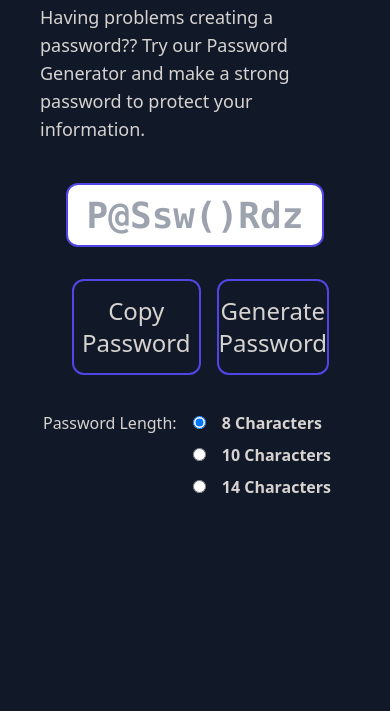
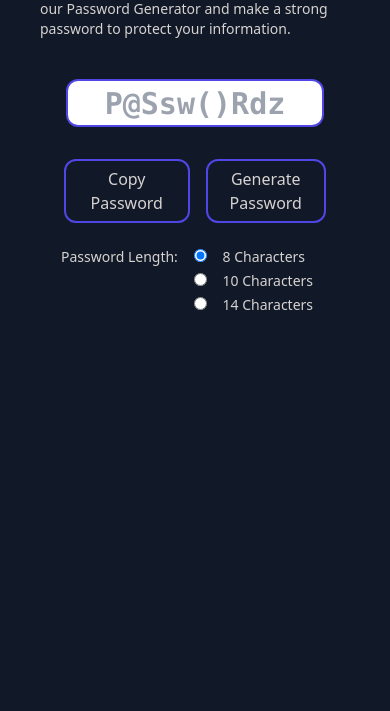
Before and after one commit to joshilagan/Password-Generator, a plain HTML site: page index.html in a window 390 px wide. Shown: the part 133-844 px from the top of the page. Drawn offline with nearby package versions, Linux system fonts and the light colour scheme.

Commit message:
edit styling for small screen

```diff
--- a/index.html
+++ b/index.html
@@ -6,30 +6,30 @@
     <title>Password Generator</title>
     <script src="https://cdn.tailwindcss.com"></script>
 </head>
-<body class="mx-10 xl:mx-36 lg:mx-36 md:mx-32 sm:mx-24 bg-gray-900 text-stone-300">
+<body class="mx-10 2xl:mx-64 xl:mx-36 lg:mx-36 md:mx-32 sm:mx-24 bg-gray-900 text-stone-300">
     <div class="hero font-sans my-8 xl:my-20 md:my-20 sm:my-16">
-        <p class="text-4xl xl:text-6xl lg:text-5xl sm:text-5xl font-bold"> Free Password Generator</p>
-        <p class="my-6 text-lg xl:text-2xl lg:text-2xl xl:mt-12 lg:mt-10 sm:mt-10">Having problems creating a password?? Try our Password Generator and make a strong password to protect your information.</p>
+        <p class="text-3xl xl:text-6xl lg:text-5xl sm:text-5xl font-bold"> Free Password Generator</p>
+        <p class="my-6 text-sm xl:text-2xl lg:text-2xl md:text-xl mt-2 xl:mt-12 lg:mt-10 sm:mt-10">Having problems creating a password?? Try our Password Generator and make a strong password to protect your information.</p>
         <div class="password-container flex justify-center mt-6 lg:mt-28 xl:mt-32 md:mt-20 sm:mt-16">
-            <input type="text" class="password font-mono my-4 border-2 border-indigo-600 rounded-xl h-16 xl:h-24 lg:h-24 w-5/6 text-center text-4xl xl:text-6xl lg:text-5xl font-bold text-sky-700" placeholder="P@Ssw()Rdz">
+            <input type="text" class="password font-mono my-4 border-2 border-indigo-600 rounded-xl xl:mx-16 h-12 xl:h-32 lg:h-24 md:h-20 xl:w-full w-5/6 text-center text-3xl xl:text-7xl lg:text-6xl md:text-5xl font-bold text-sky-700" placeholder="P@Ssw()Rdz">
         </div>
-        <div class="button-div flex px-7 mx-1 2xl:mx-16 xl:px-9 lg:mx-12 md:px-9 sm:mx-5">
-            <div class="copy-pass my-4 px-2 2xl:ml-1 border-2 border-indigo-600 rounded-xl h-24 md:h-20 w-2/3 xl:w-3/5 mr-2 sm:mr-2 flex justify-center items-center xl:text-3xl lg:text-3xl sm:text-2xl text-center text-2xl cursor-pointer">Copy Password</div>
-            <div class="gen-pass my-4 2xl:mr-1 border-2 border-indigo-600 rounded-xl h-24 md:h-20 w-2/3 xl:w-3/5 ml-2 sm:ml-2 flex justify-center items-center xl:text-3xl lg:text-3xl sm:text-2xl text-2xl text-center cursor-pointer">Generate Password</div>
+        <div class="button-div flex px-6 2xl:mx-7 xl:px-9 lg:mx-7 md:px-9 sm:mx-5">
+            <div class="copy-pass my-4 px-2 2xl:ml-1 border-2 border-indigo-600 rounded-xl h-16 xl:h-24 md:h-20 w-2/3 xl:w-3/5 mr-2 sm:mr-2 flex justify-center items-center xl:text-4xl lg:text-3xl sm:text-2xl text-center text-md cursor-pointer">Copy Password</div>
+            <div class="gen-pass my-4 2xl:mr-1 border-2 border-indigo-600 rounded-xl h-16 xl:h-24 md:h-20 w-2/3 xl:w-3/5 ml-2 sm:ml-2 flex justify-center items-center xl:text-4xl lg:text-3xl sm:text-2xl text-md text-center cursor-pointer">Generate Password</div>
         </div>
-        <div class="pass-length flex justify-center xl:text-xl lg:text-xl my-5">
+        <div class="pass-length flex justify-center text-sm xl:text-xl lg:text-xl md:text-xl my-5 mt-2 md:mt-5">
             <div class="first-row">
                 <label for="eightChar" class="md:pr-4">Password Length:</label>
             </div>
-            <div class="flex flex-col mx-4">
-                <div class="mb-1">
-                    <input type="radio" id="eightChar" class="eight mr-3 md:mr-8 cursor-pointer" name="length" checked><span class="font-bold"> 8 Characters</span>
+            <div class="flex flex-col mx-4 md:mr-6 lg:font-bold">
+                <div>
+                    <input type="radio" id="eightChar" class="eight mr-3 md:mr-8 cursor-pointer" name="length" checked><span> 8 Characters</span>
                 </div>
-                <div class="my-1">
-                    <input type="radio" id="tenChar" class="ten mr-3 md:mr-8 cursor-pointer" name="length"> <span class="font-bold"> 10 Characters</span>
+                <div class="mt-1 md:mt-3">
+                    <input type="radio" id="tenChar" class="ten mr-3 md:mr-8 cursor-pointer" name="length"> <span> 10 Characters</span>
                 </div>
-                <div class="my-1">
-                    <input type="radio" id="fourteenChar" class="fourteen mr-3 md:mr-8 cursor-pointer" name="length"><span class="font-bold"> 14 Characters</span>
+                <div class="mt-1 md:mt-3">
+                    <input type="radio" id="fourteenChar" class="fourteen mr-3 md:mr-8 cursor-pointer" name="length"><span> 14 Characters</span>
                 </div>
             </div>
         </div>
```
